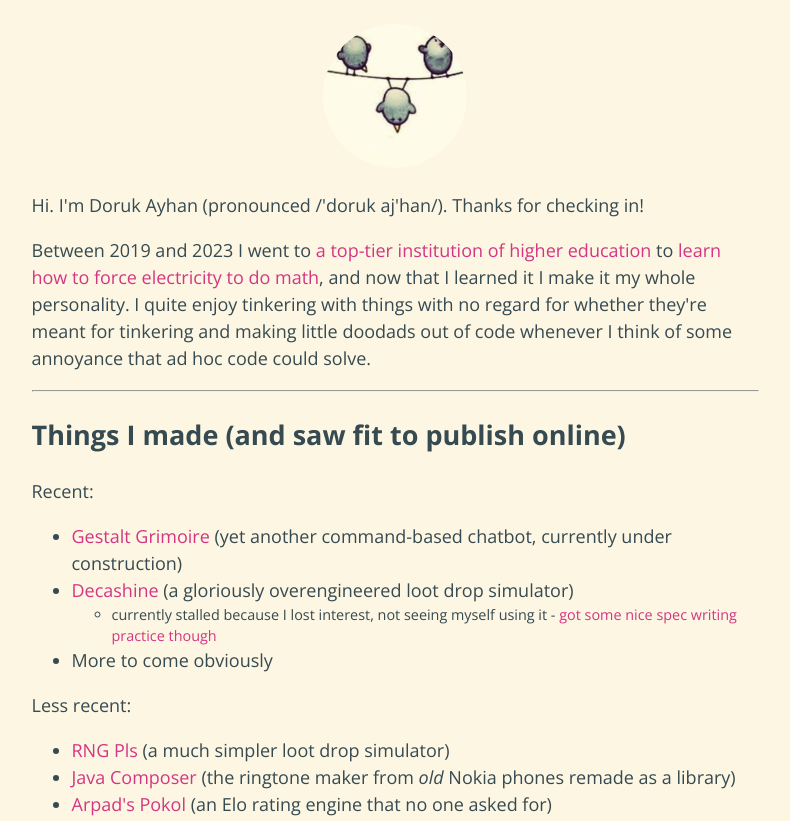
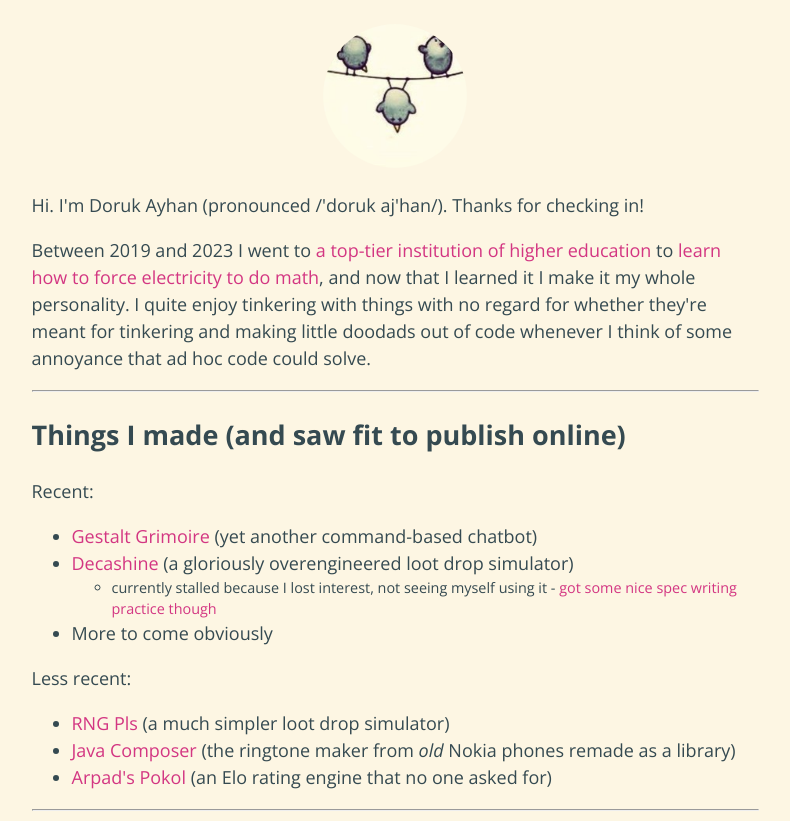
Before and after one commit to dorukayhan/dorukayhan.github.io, a plain HTML site: page index.html in a window 1280 px wide. Shown: the top 821 px of the page, without its empty margins (245-1035 px from the left). Drawn offline with nearby package versions, Linux system fonts and the light colour scheme.

Commit message:
gestalt grimoire 1.0.0 is out yay
also turns out pagespeed.web.dev is yelling at me about open sans blocking
rendering because chrome is a shit browser that waits for web fonts to load
to render anything
instead of, y'know, USING ANOTHER FONT

```diff
--- a/index.html
+++ b/index.html
@@ -15,7 +15,7 @@
         <h2>Things I made (and saw fit to publish online)</h2>
         <p>Recent:</p>
         <ul>
-            <li><a href="https://github.com/dorukayhan/gestalt-grimoire">Gestalt Grimoire</a> (yet another command-based chatbot, currently under construction)</li>
+            <li><a href="https://github.com/dorukayhan/gestalt-grimoire">Gestalt Grimoire</a> (yet another command-based chatbot)</li>
             <li><a href="https://github.com/dorukayhan/decashine">Decashine</a> (a gloriously overengineered loot drop simulator)
                 <ul class="smol">
                     <li>currently stalled because I lost interest, not seeing myself using it - <a href="https://github.com/dorukayhan/decashine/blob/main/SPEC.md">got some nice spec writing practice though</a></li>
```
